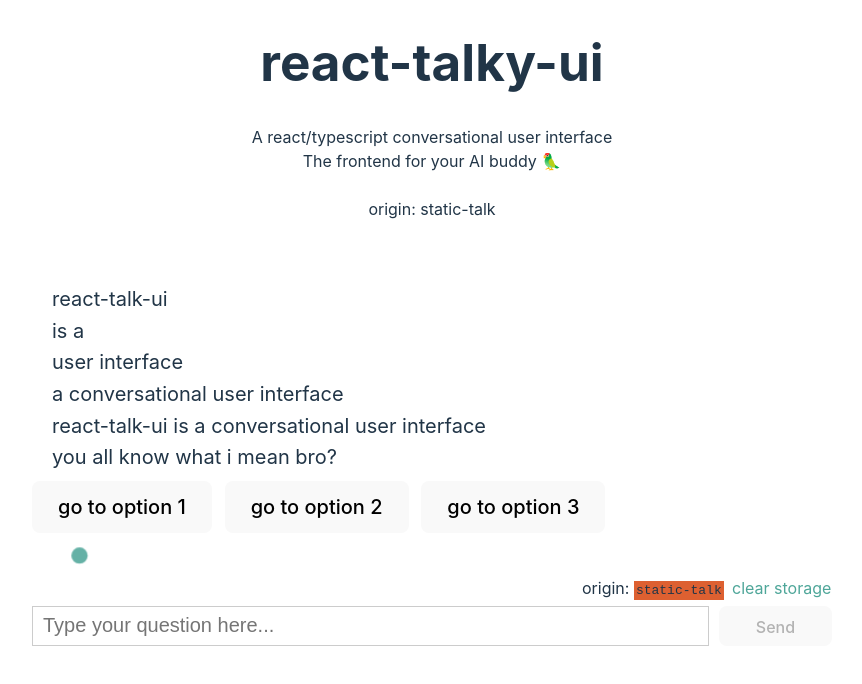
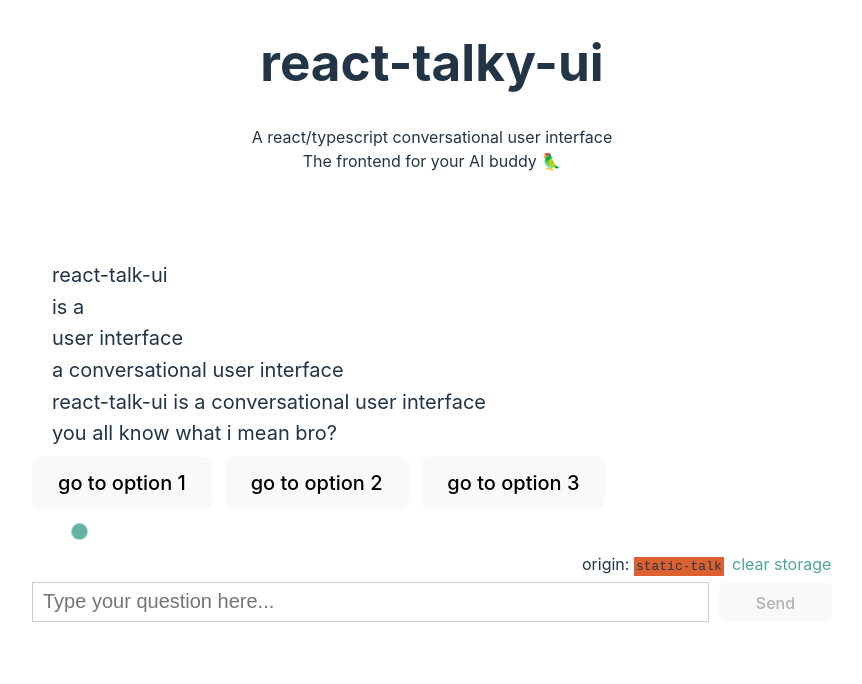
Before and after one commit to Damianofds/react-talky-ui, a React (Vite) app: page / in a window 1280 px wide. Shown: the top 684 px of the page, without its empty margins (208-1070 px from the left). Built offline with nearby package versions, Linux system fonts and the light colour scheme; no server answers.

Commit message:
fixed forgotten origin visualizator

```diff
--- a/src/components/ChatBox.tsx
+++ b/src/components/ChatBox.tsx
@@ -144,9 +144,6 @@ const ChatBox: React.FC<ChatBoxProps> = ({ initTalkURL, message, fontSize, theme
         <ConversationContext.Provider value={{
             switchConversation: switchTalk,
         }}>
-            <div>
-                origin: {origin}
-            </div>
             <div ref={chatBoxRef} data-testid="tac-ui-root" style={{
                 height: "100%",
                 overflowY: 'auto',
```
